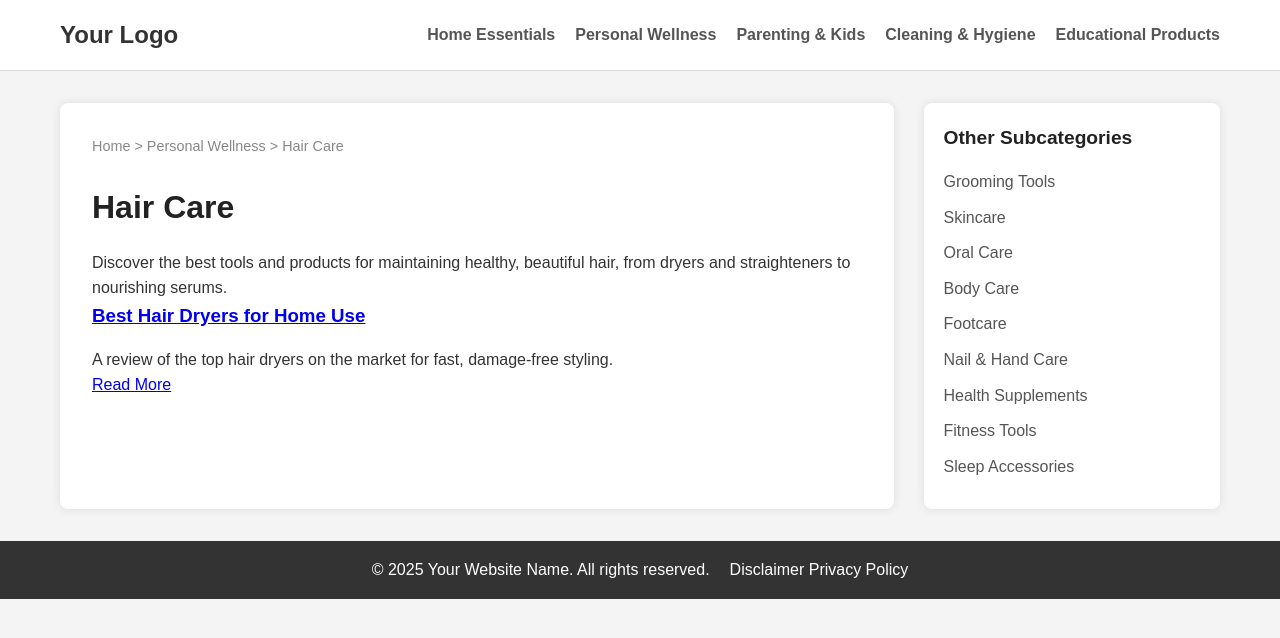
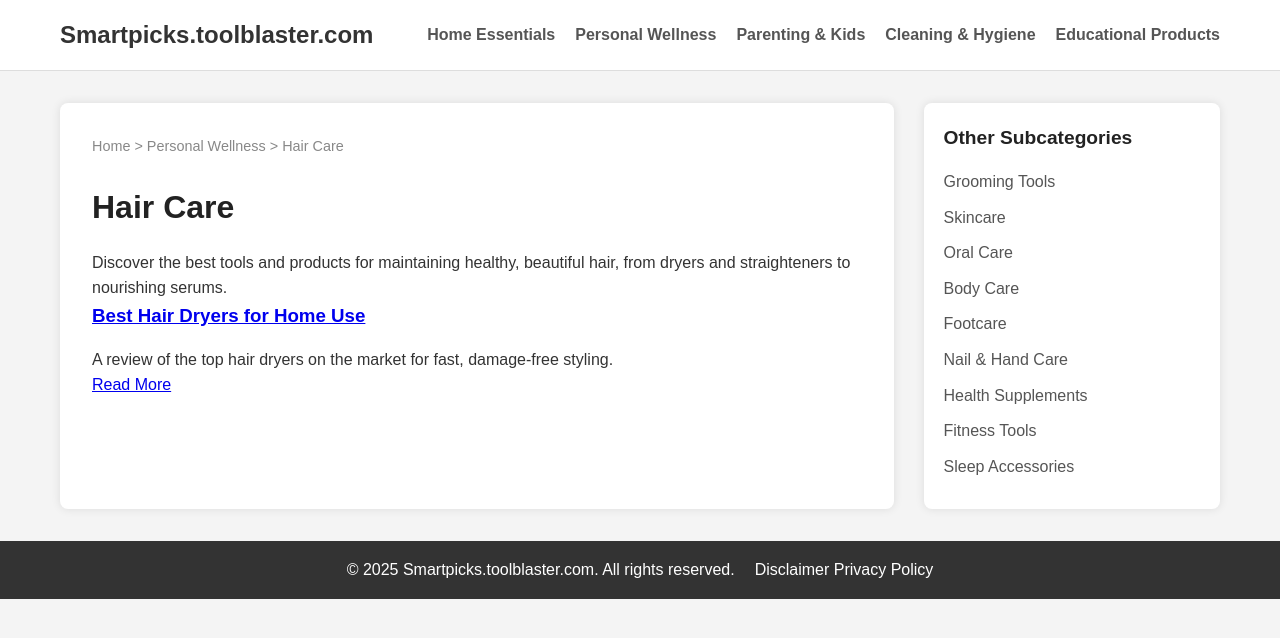
Before and after one commit to toolblaster/Amazon-affilate-site, a plain HTML site: page personal-wellness/hair-care/index.html in a window 1280 px wide. Drawn offline with Linux system fonts and the light colour scheme.

Commit message:
Update index.html

```diff
--- a/personal-wellness/hair-care/index.html
+++ b/personal-wellness/hair-care/index.html
@@ -3,7 +3,7 @@
 <head>
     <meta charset="UTF-8">
     <meta name="viewport" content="width=device-width, initial-scale=1.0">
-    <title>Hair Care - Your Website Name</title>
+    <title>Hair Care - Smartpicks.toolblaster.com</title>
     <meta name="description" content="Explore tools and products like dryers, straighteners, and serums for a healthy hair routine.">
     <link rel="stylesheet" href="../../assets/css/styles.css">
 </head>
@@ -12,7 +12,7 @@
     <header>
         <div class="container">
             <div class="logo">
-                <a href="../../index.html">Your Logo</a>
+                <a href="../../index.html">Smartpicks.toolblaster.com</a>
             </div>
             <nav>
                 <ul>
@@ -64,7 +64,7 @@
 
     <footer>
         <div class="container">
-            <p>&copy; 2025 Your Website Name. All rights reserved.</p>
+            <p>&copy; 2025 Smartpicks.toolblaster.com. All rights reserved.</p>
             <div class="footer-nav">
                 <a href="../../disclaimer.html">Disclaimer</a>
                 <a href="#">Privacy Policy</a>
```
